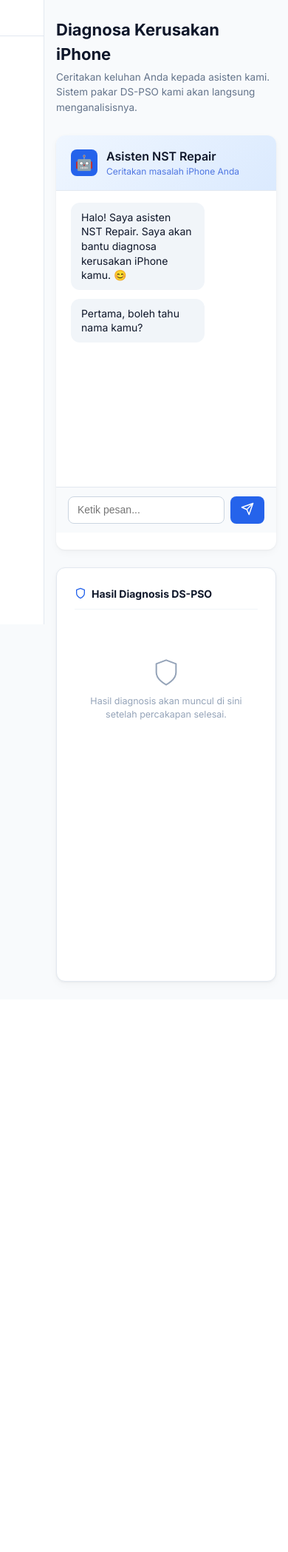
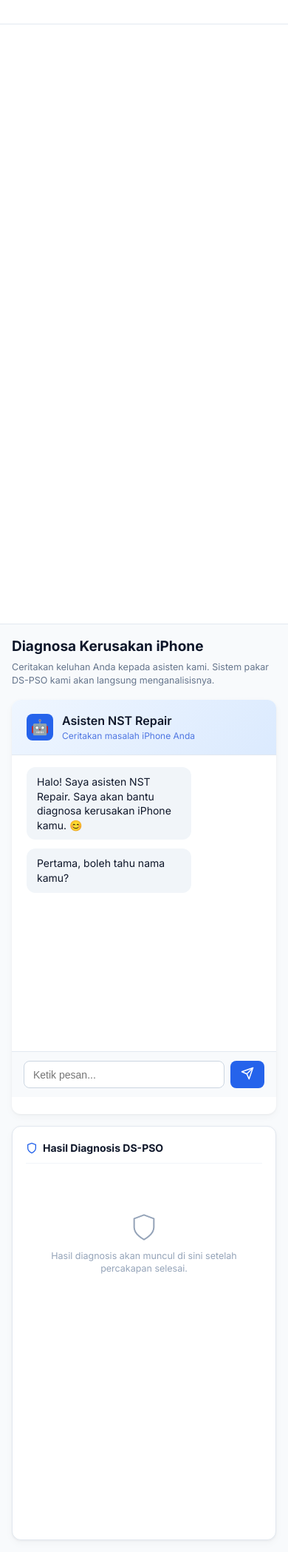
Before and after one commit to Rinaldi-Afk/deteksiKerusakanIphone, a Flask app: page / in a window 390 px wide. Shown: the whole page at 74% size. Before the commit the page ends 1329 px from the top, so only its background shows below. Run offline with Flask 2, Linux system fonts and the light colour scheme.

Commit message:
feat: Optimasi tampilan responsif mobile untuk smartphone dan tablet

```diff
--- a/app/static/css/style.css
+++ b/app/static/css/style.css
@@ -923,7 +923,79 @@
 }
 
 @media (max-width: 860px) {
-  .chat-diag-layout { grid-template-columns: 1fr; }
+  .app-wrapper {
+    flex-direction: column;
+  }
+
+  .sidebar {
+    position: relative;
+    width: 100%;
+    height: auto;
+    border-right: none;
+    border-bottom: 1px solid var(--gray-200);
+  }
+
+  .sidebar-logo {
+    padding: 16px 20px;
+  }
+
+  .sidebar-stats {
+    padding: 10px 20px 16px;
+    flex-direction: row;
+    flex-wrap: wrap;
+    gap: 8px;
+  }
+
+  .sidebar-stat-title {
+    width: 100%;
+    margin-bottom: 2px;
+  }
+
+  .sidebar-stat-item {
+    flex: 1 1 30%;
+    min-width: 90px;
+    padding: 6px 10px;
+  }
+
+  .sidebar-footer {
+    display: none;
+  }
+
+  .main-content {
+    margin-left: 0;
+    max-width: 100%;
+    padding: 16px;
+  }
+
+  .page-header {
+    margin-bottom: 16px;
+  }
+
+  .page-title {
+    font-size: 19px;
+  }
+
+  .page-subtitle {
+    font-size: 12.5px;
+  }
+
+  .chat-diag-layout {
+    grid-template-columns: 1fr;
+    gap: 16px;
+  }
+
+  .chat-card {
+    height: 450px;
+  }
+
+  .chat-messages {
+    max-height: 320px;
+  }
+
+  .result-card {
+    min-height: auto;
+    padding: 18px;
+  }
 }
 
 .chat-col, .result-col {
```
